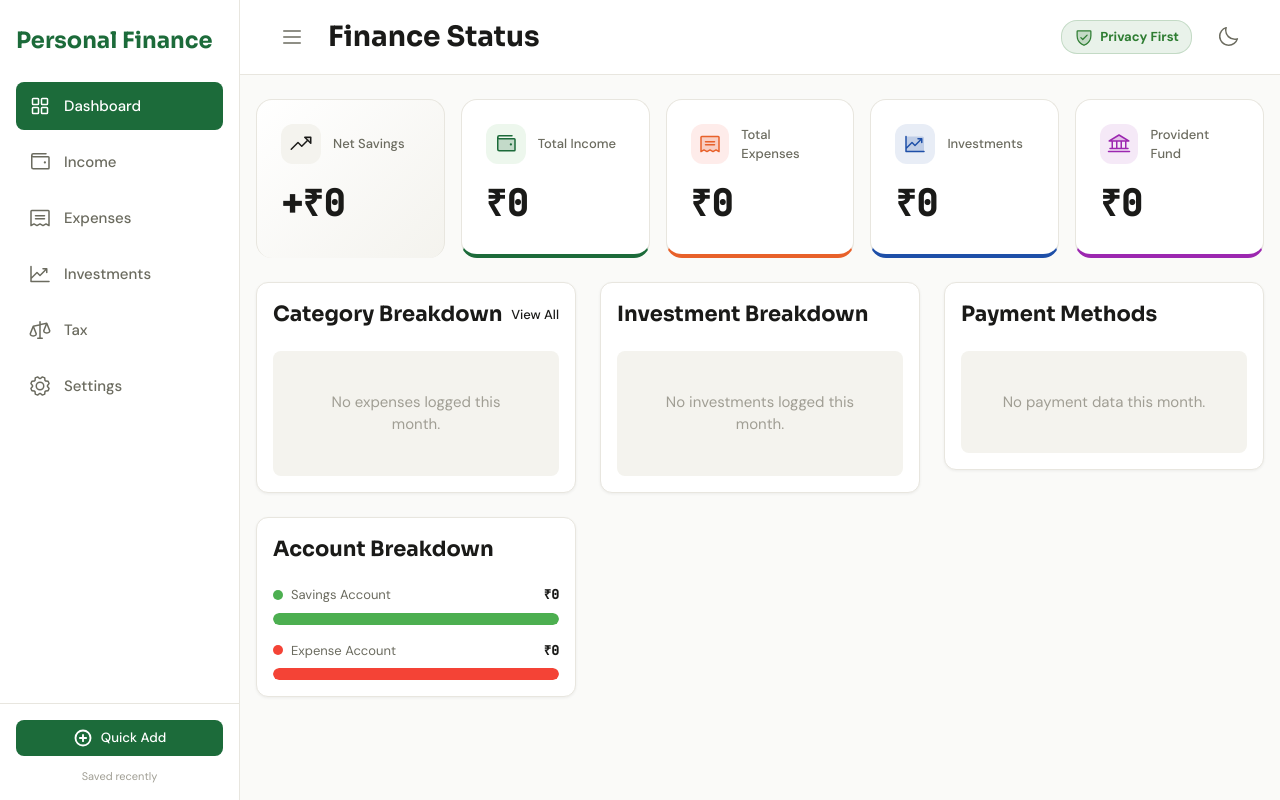
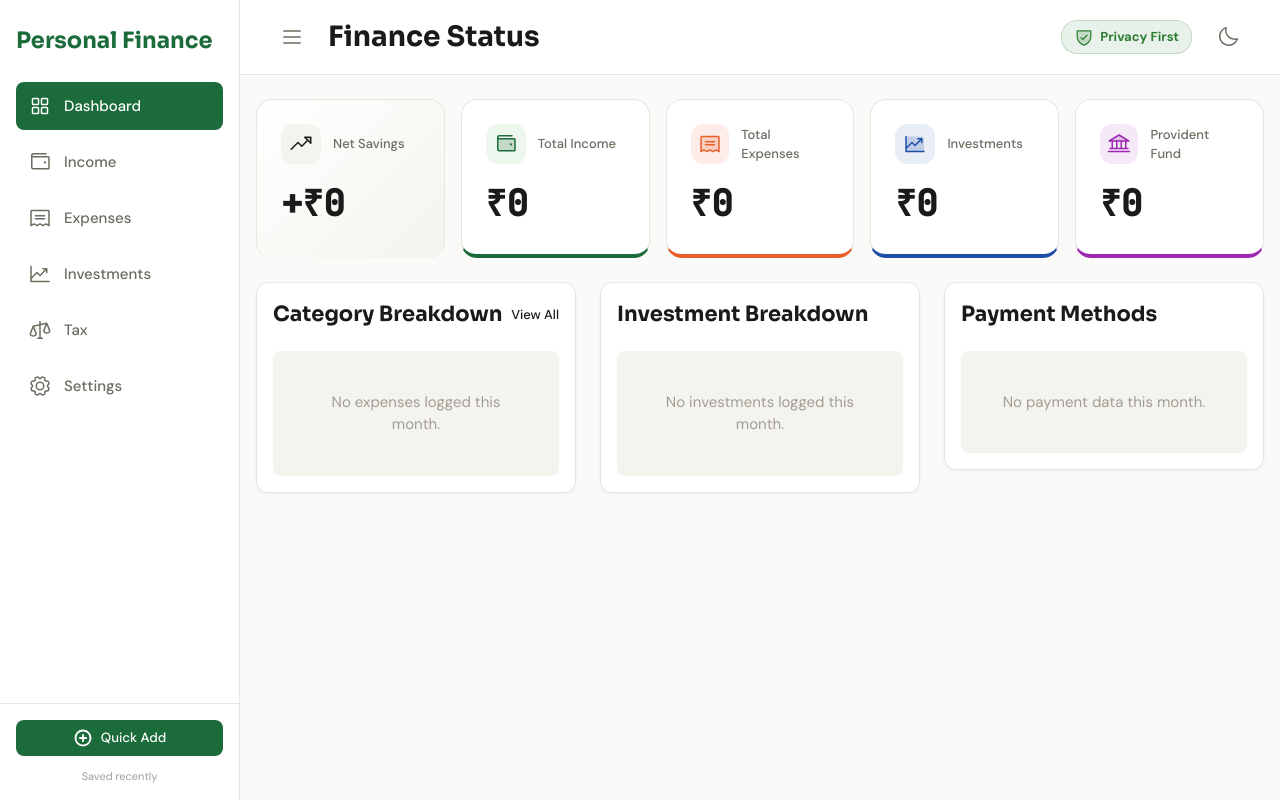
Before and after one commit to AnkeethV/Personal_Finance, a React (Vite) app: page / in a window 1280 px wide. Built offline with nearby package versions, Linux system fonts and the light colour scheme.

Commit message:
Dash and income page changes

```diff
--- a/src/pages/Dashboard.jsx
+++ b/src/pages/Dashboard.jsx
@@ -11,7 +11,6 @@ export default function Dashboard() {
   const [categoryBreakdown, setCategoryBreakdown] = useState([]);
   const [investmentBreakdown, setInvestmentBreakdown] = useState([]);
   const [paymentBreakdown, setPaymentBreakdown] = useState([]);
-  const [accountBreakdown, setAccountBreakdown] = useState([]);
   const [budget, setBudget] = useState(0);
 
   useEffect(() => {
@@ -78,48 +77,6 @@ export default function Dashboard() {
     const invBreakdownArray = Object.values(invBreakdown).sort((a, b) => b.amount - a.amount);
     setInvestmentBreakdown(invBreakdownArray);
 
-    // Calculate Account Breakdown
-    let totalSavingsIncome = 0;
-    let totalExpenseIncome = 0;
-    incomeData.forEach(entry => {
-      if (entry.typeId === 'inc_salary') {
-        totalSavingsIncome += (entry.savingsSplit !== undefined ? entry.savingsSplit : entry.amount);
-        totalExpenseIncome += (entry.expenseSplit || 0);
-      } else if (entry.accountTarget === 'expense') {
-        totalExpenseIncome += entry.amount;
-      } else {
-        totalSavingsIncome += entry.amount;
-      }
-    });
-
-    let totalSavingsExpenses = 0;
-    let totalExpenseExpenses = 0;
-    expenseData.forEach(entry => {
-      if (entry.accountSource === 'savings') {
-        totalSavingsExpenses += entry.amount;
-      } else {
-        totalExpenseExpenses += entry.amount;
-      }
-    });
-
-    let totalSavingsInvestments = 0;
-    let totalExpenseInvestments = 0;
-    investmentData.forEach(entry => {
-      if (entry.accountSource === 'savings') {
-        totalSavingsInvestments += entry.amount;
-      } else {
-        totalExpenseInvestments += entry.amount;
-      }
-    });
-
-    const savingsBalance = totalSavingsIncome - totalSavingsExpenses - totalSavingsInvestments;
-    const expenseBalance = totalExpenseIncome - totalExpenseExpenses - totalExpenseInvestments;
-
-    setAccountBreakdown([
-      { name: 'Savings Account', amount: savingsBalance, color: '#4CAF50' },
-      { name: 'Expense Account', amount: expenseBalance, color: '#F44336' }
-    ].sort((a, b) => b.amount - a.amount));
-
   }, [activeMonth]);
 
   const formatCurrency = (paise) => {
@@ -138,7 +95,6 @@ export default function Dashboard() {
   const maxCategoryAmount = categoryBreakdown.length > 0 ? categoryBreakdown[0].amount : 1;
   const maxInvAmount = investmentBreakdown.length > 0 ? investmentBreakdown[0].amount : 1;
   const maxPayAmount = paymentBreakdown.length > 0 ? paymentBreakdown[0].amount : 1;
-  const maxAccountAmount = accountBreakdown.length > 0 ? accountBreakdown[0].amount : 1;
 
   return (
     <div className="container dashboard-page">
@@ -284,31 +240,6 @@ export default function Dashboard() {
             </div>
           )}
         </div>
-
-        <div className="card dashboard-chart">
-          <h2 className="font-display section-title">Account Breakdown</h2>
-
-          <div className="chart-container">
-            {accountBreakdown.map((acc, index) => {
-              const widthPercent = Math.max((acc.amount / maxAccountAmount) * 100, 2);
-              return (
-                <div className="chart-row" key={index}>
-                  <div className="chart-label">
-                    <span className="chart-dot" style={{ backgroundColor: acc.color }}></span>
-                    <span className="chart-name">{acc.name}</span>
-                    <span className="chart-amount font-mono">{formatCurrency(acc.amount)}</span>
-                  </div>
-                  <div className="chart-bar-bg">
-                    <div
-                      className="chart-bar-fill"
-                      style={{ width: `${widthPercent}%`, backgroundColor: acc.color }}
-                    ></div>
-                  </div>
-                </div>
-              );
-            })}
-          </div>
-        </div>
       </div>
     </div>
   );
--- a/src/pages/Income.jsx
+++ b/src/pages/Income.jsx
@@ -261,10 +261,13 @@ export default function Income() {
         </button>
       </div>
 
-      <div className="card summary-card" style={{ display: 'flex', flexDirection: 'column', alignItems: 'center' }}>
-        <div className="summary-label">Monthly Total (Available)</div>
-        <div className="summary-amount font-mono" style={{ marginBottom: '12px' }}>{formatCurrency(monthlyTotal)}</div>
-        <div style={{ display: 'flex', gap: '32px', fontSize: '0.9em' }}>
+      <div className="card summary-card" style={{ display: 'flex', alignItems: 'center', justifyContent: 'space-between' }}>
+        <div style={{ flex: 1 }}>
+          <div className="summary-label">Monthly Total</div>
+          <div className="summary-amount font-mono">{formatCurrency(monthlyTotal)}</div>
+        </div>
+
+        <div style={{ flex: 1, display: 'flex', justifyContent: 'center', gap: '32px', fontSize: '0.9em' }}>
           <div style={{ display: 'flex', flexDirection: 'column', alignItems: 'center' }}>
             <span style={{ color: 'var(--text-secondary)' }}>Savings Account</span>
             <span className="font-mono" style={{ color: 'var(--income-color)', fontWeight: '600' }}>{formatCurrency(savingsBalance)}</span>
@@ -274,6 +277,8 @@ export default function Income() {
             <span className="font-mono" style={{ color: 'var(--error)', fontWeight: '600' }}>{formatCurrency(expenseBalance)}</span>
           </div>
         </div>
+
+        <div style={{ flex: 1 }}></div>
       </div>
 
       <div className="card list-card">
```
